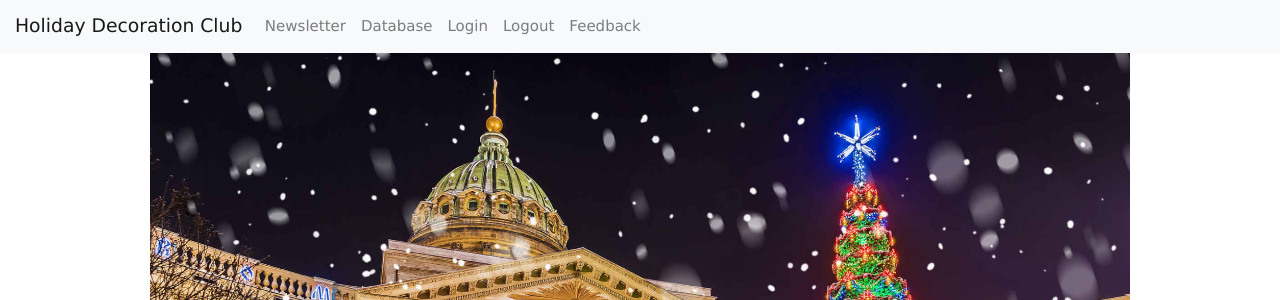
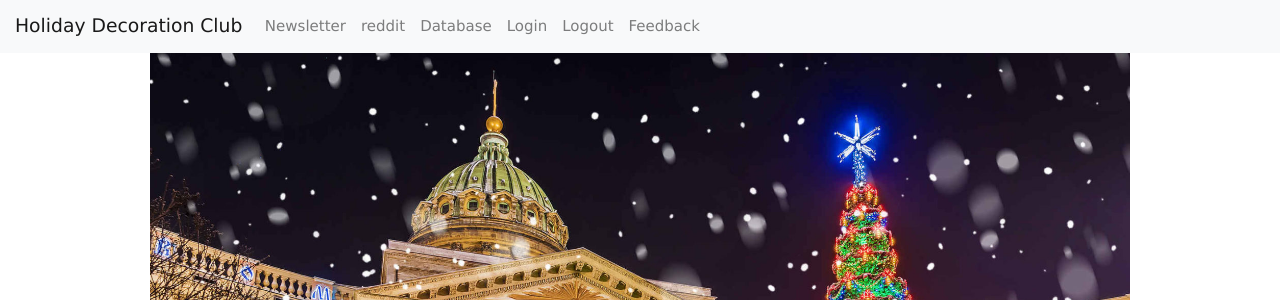
Before and after one commit to GavinYWu/kylies-disciples2, a Flask app: page / in a window 1280 px wide. Shown: the top 300 px of the page. Run offline with Flask 2, Linux system fonts and the light colour scheme; some libraries are stand-ins or nearby versions.

Commit message:
added holiday decoration reddit to navbar

```diff
--- a/templates/layouts/navbar.html
+++ b/templates/layouts/navbar.html
@@ -11,6 +11,7 @@ This HTML is setup as a fragment allowing it to be "included" by other HTML file
             <!-- url_for is a Jinja2 pre-processor that finds route from function name (def) -->
             <!-- stub is shown using the name of the route -->
             <a class="nav-link" href="/">Newsletter</a>
+            <a class="nav-link" href="/">reddit</a>
             <a class="nav-link" href="/">Database</a>
             <a class="nav-link" href="/login">Login</a>
             <a class="nav-link" href="/logout">Logout</a>
```
